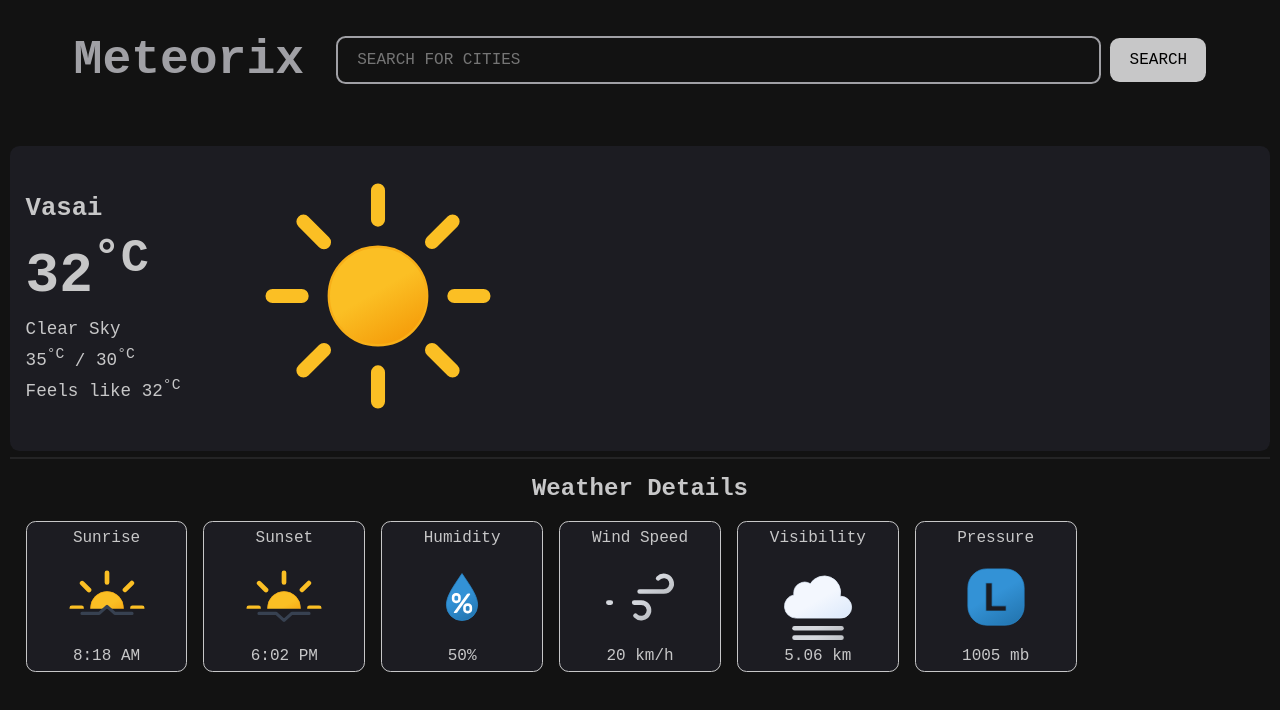
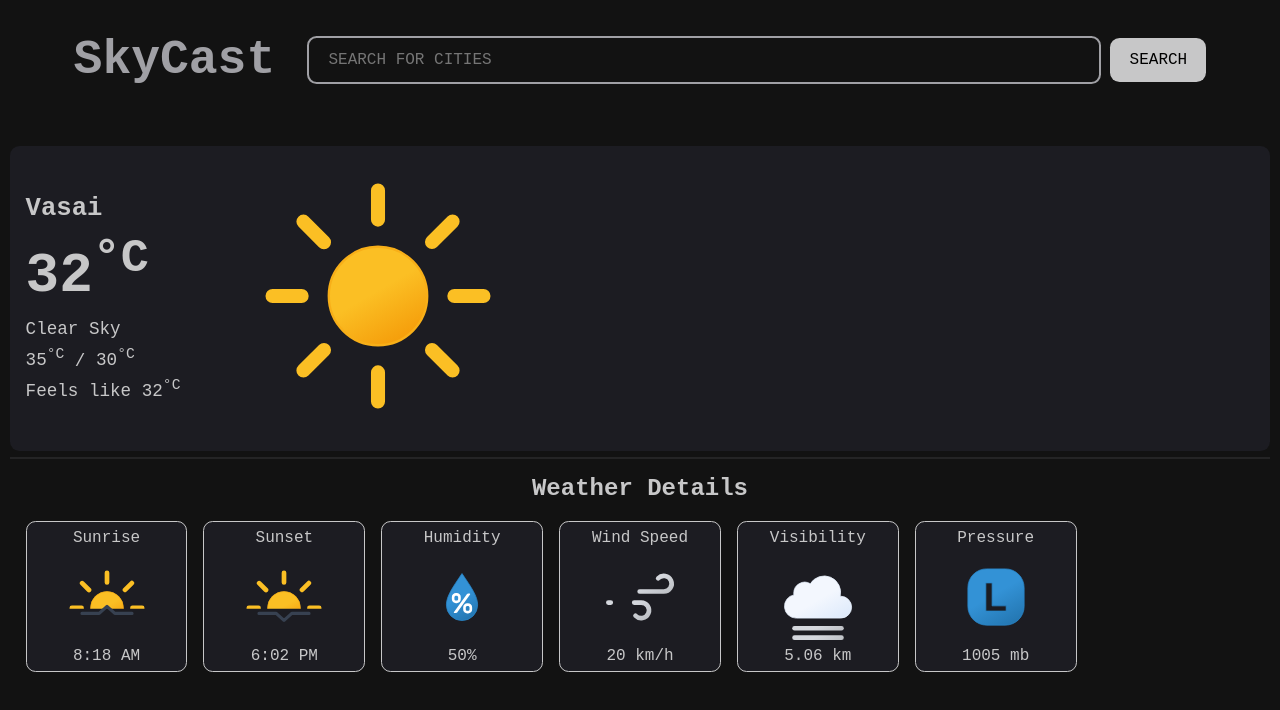
Before and after one commit to FernandesReon/Meteorix, a plain HTML site: page index.html in a window 1280 px wide. Drawn offline with Linux system fonts and the light colour scheme; no server answers.

Commit message:
Update index.html

```diff
--- a/index.html
+++ b/index.html
@@ -13,7 +13,7 @@
         <nav>
             <div class="container">
                 <div class="logo">
-                    <span class="name">Meteorix</span>
+                    <span class="name">SkyCast</span>
                 </div>
                 <div class="search-location">
                     <input type="text" name="location" id="geo-location" placeholder="Search for cities"
```
